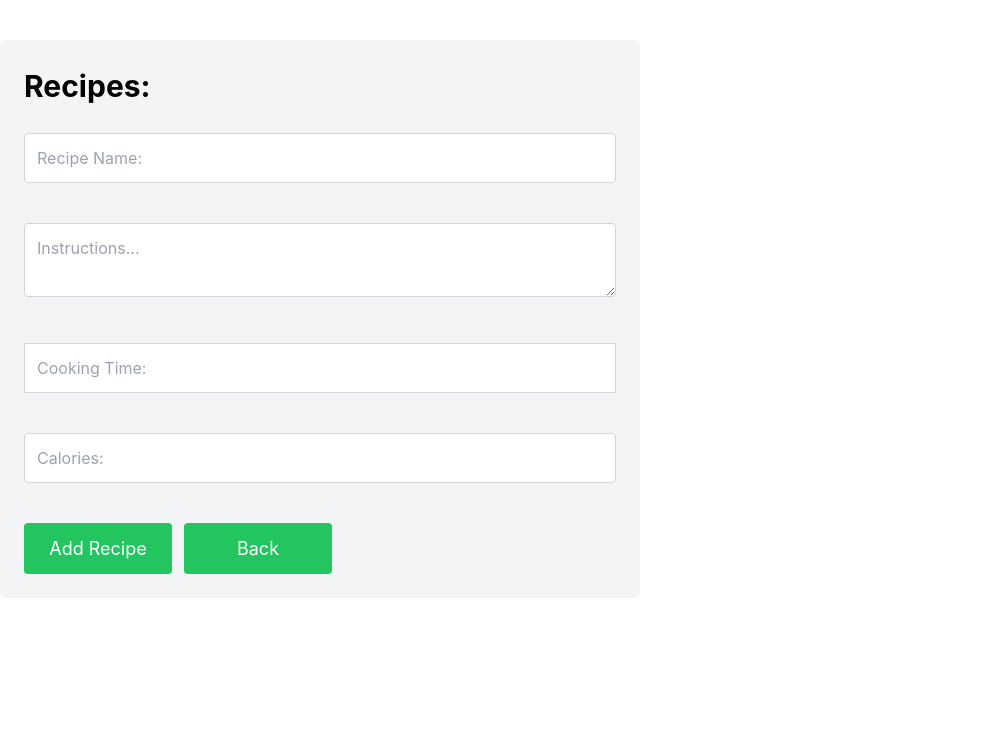
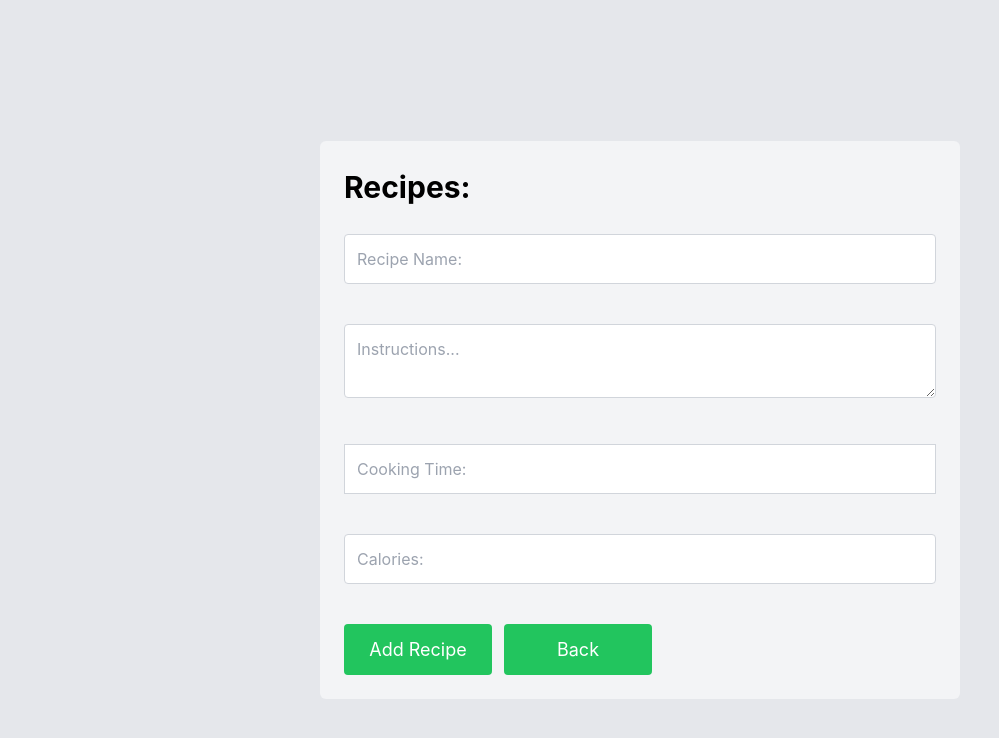
Before and after one commit to ainerug/aine-api, a React (Create React App) app: page /addrecipes in a window 1280 px wide. Shown: the top 738 px of the page, without its empty margins (0-999 px from the left). Built offline with nearby package versions, Linux system fonts and the light colour scheme.

Commit message:
centered addrecipes.js

```diff
--- a/src/Components/AddRecipes.js
+++ b/src/Components/AddRecipes.js
@@ -37,6 +37,7 @@
       navigate('/recipes')
     }
   return (
+    <div className="flex justify-center items-center min-h-screen bg-gray-200">
     <div className='p-6 bg-gray-100 rounded-md w-[50%] mt-10'>
 
 
@@ -61,5 +62,6 @@
         <button className="w-[25%] bg-green-500 hover:bg-green-600 text-white text-[18px] p-3 rounded" onClick={goBack}>Back</button>
       </div>
     </div>
+    </div>
   )
 }
```
